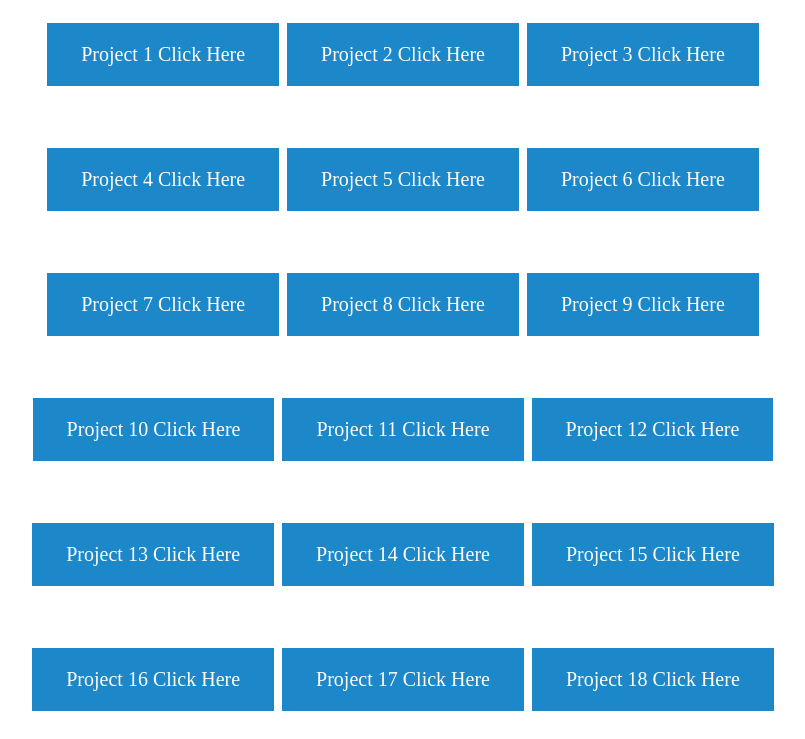
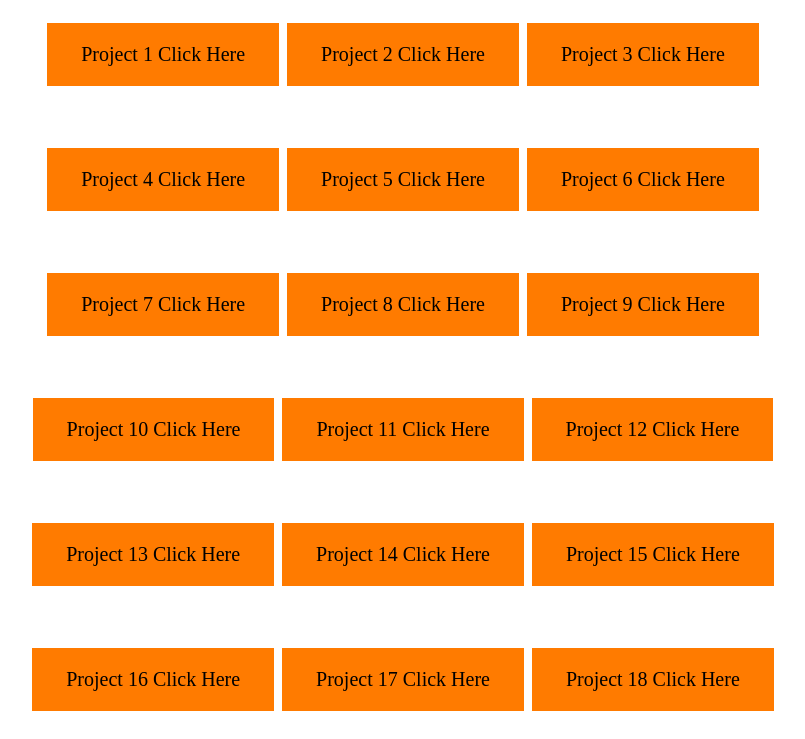
Before and after one commit to vinod8833/html_project, a plain HTML site: page button/button.html in a window 1280 px wide. Shown: the part 61-800 px from the top of the page, without its empty margins (237-1042 px from the left). Drawn offline with Linux system fonts and the light colour scheme.

Commit message:
push the code

```diff
--- a/button.html
+++ b/button/button.html
@@ -4,9 +4,9 @@
     <title>Title of the document</title>
     <style>
       .button {
-        background-color: #1c87c9;
+        background-color: #ff7b00;
         border: none;
-        color: white;
+        color: rgb(0, 0, 0);
         padding: 20px 34px;
         text-align: center;
         text-decoration: none;
```
